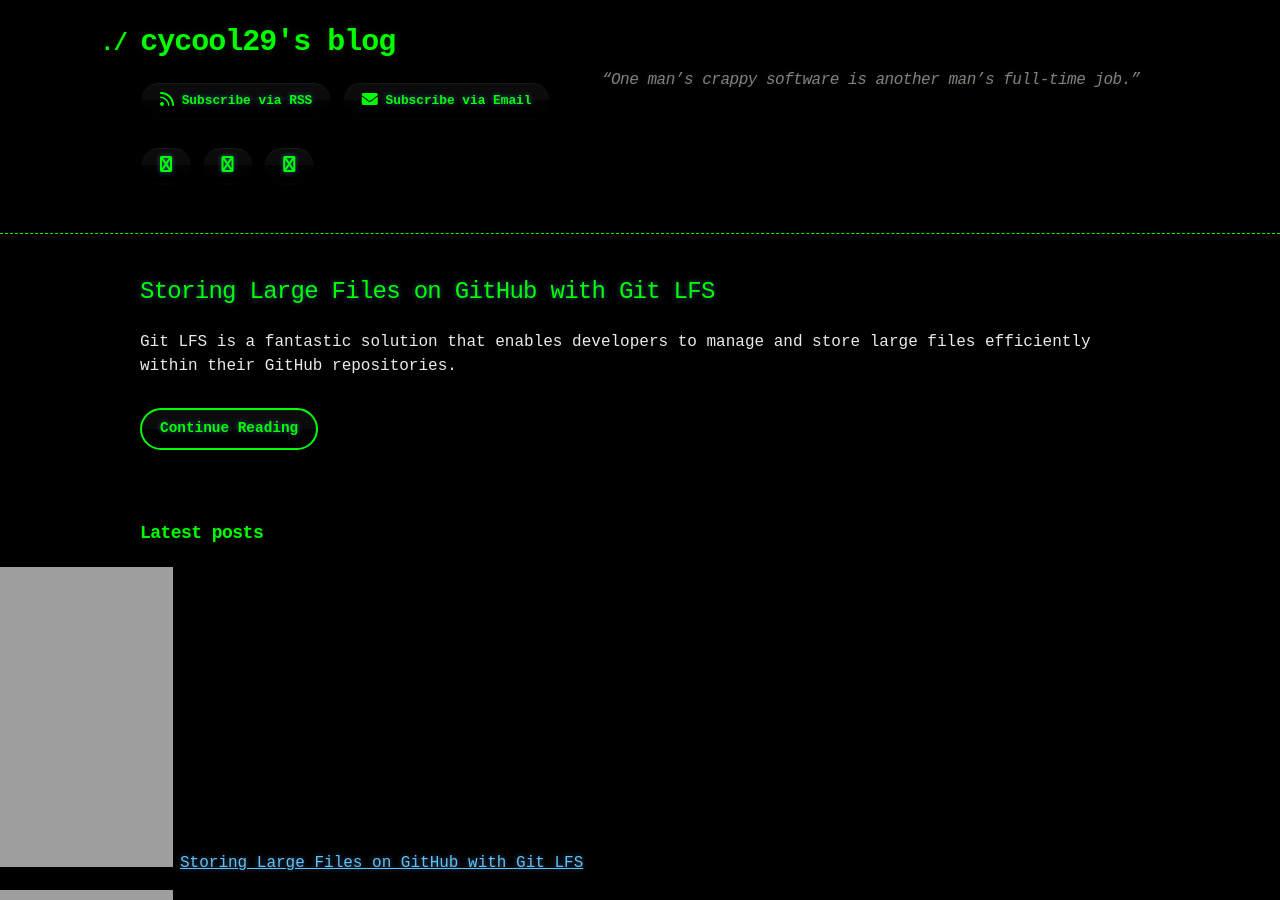
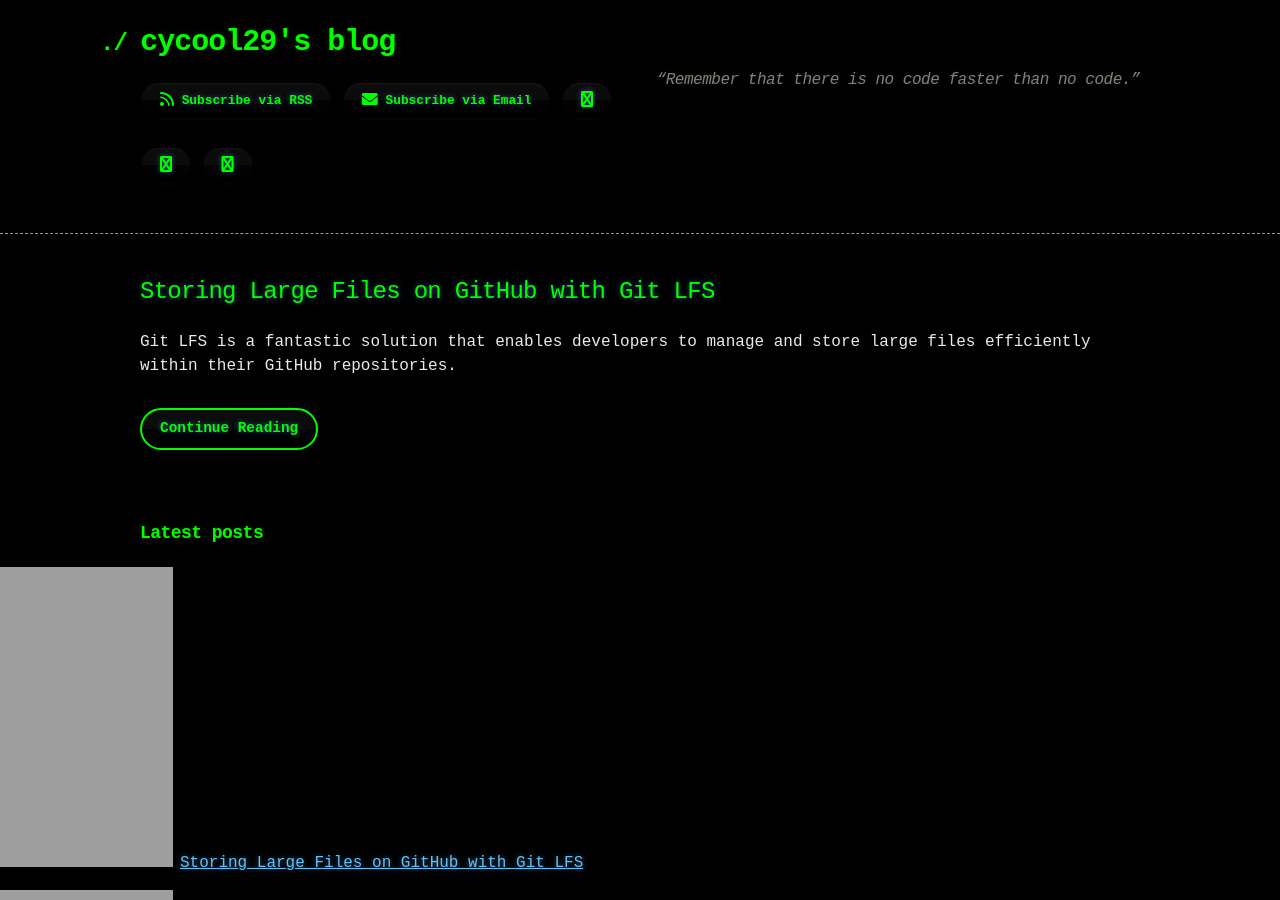
Before and after one commit to cycool29/cycool29.github.io, a Jekyll site: the page built from index.md, in a window 1280 px wide and 900 px high. Built offline with Jekyll 4.4.1, drawn with Linux system fonts in a browser that asks for light colours; a style sheet for code colours, icons or effects is not loaded.

Commit message:
Update quotes

```diff
--- a/_config.yml
+++ b/_config.yml
@@ -1,5 +1,5 @@
 title: cycool29's blog
-description: "“One man’s crappy software is another man’s full-time job.” "
+description: "“Remember that there is no code faster than no code.” "
 bio: A high school student. Intermediate in Python, Git, Bash. Learning JavaScript. He/Him. "
 author: cycool29
 url: https://cycool29.github.io
```
